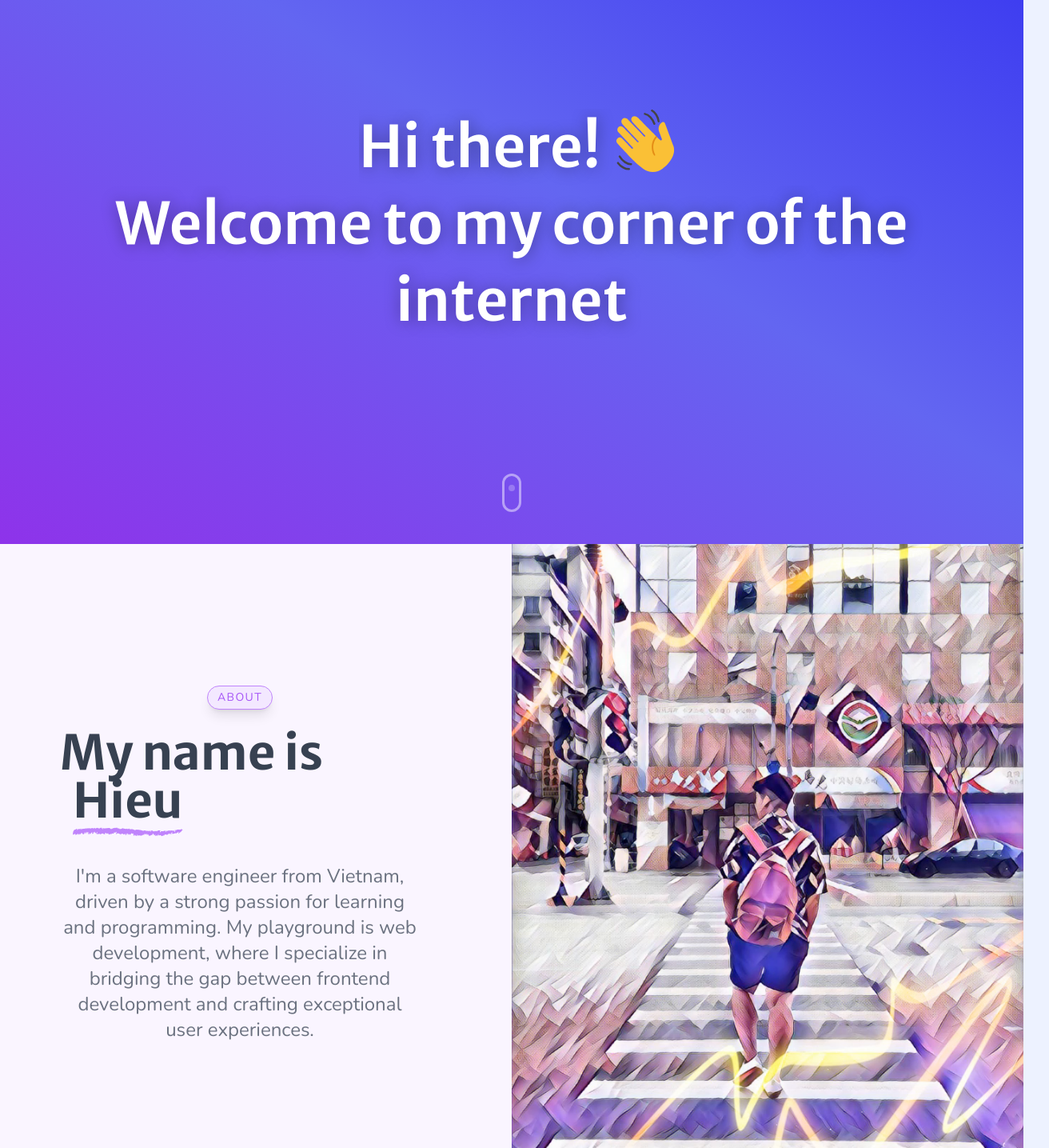
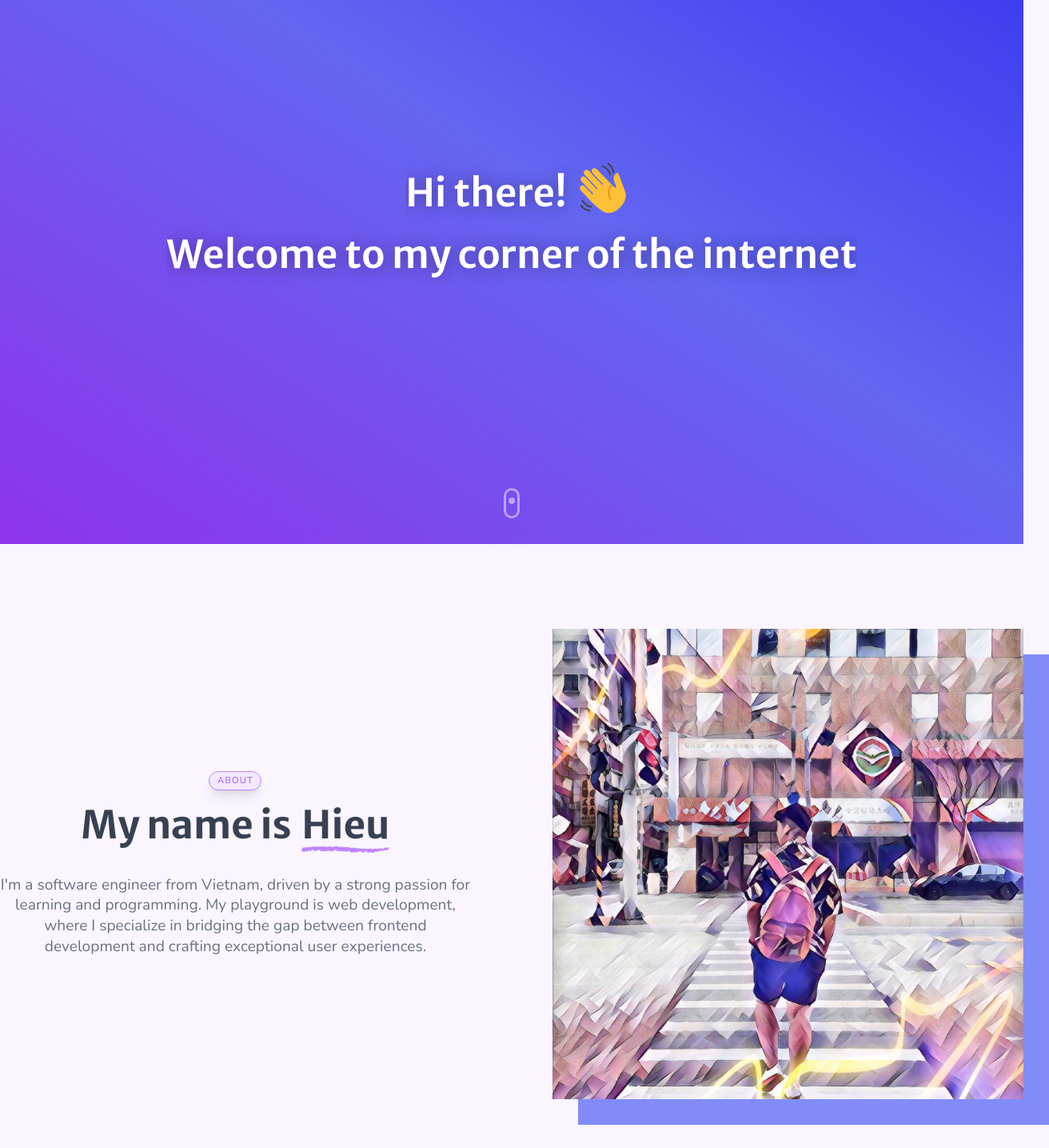
Before and after one commit to hieudo-dev/persofolio, a Next.js app: page / in a window 1280 px wide. Shown: the part 120-1555 px from the top of the page at 80% size, 1312 px wide, since content can reach past the window. Built offline with nearby package versions, Linux system fonts and the light colour scheme.

Commit message:
style: improve font responsiveness. add parallax effect to about image

```diff
--- a/components/About.jsx
+++ b/components/About.jsx
@@ -1,12 +1,38 @@
+import { useRef } from "react";
 import Image from "next/image";
 import Underline from "@/components/Underline";
+import gsap from "gsap";
+import { useGSAP } from "@gsap/react";
+import { ScrollTrigger } from "gsap/dist/ScrollTrigger";
 
 export default function About() {
+  const image = useRef();
+  const about = useRef();
+  useGSAP(() => {
+    gsap.registerPlugin(ScrollTrigger);
+    if (!image.current || !about.current) return;
+
+    const tl = gsap.timeline({
+      scrollTrigger: {
+        trigger: about.current,
+        start: "top bottom",
+        end: "bottom top",
+        scrub: true,
+      },
+    });
+    tl.to(image.current, {
+      objectPosition: `center calc(100%)`,
+      ease: "none",
+    });
+  }, []);
+
   return (
-    <section className="flex h-screen bg-purple-50">
-      <div className="flex gap-10">
-        <div className="flex flex-1 items-center justify-center">
-          <div className="flex w-3/4 flex-col items-center">
+    <section
+      ref={about}
+      className="container mx-auto flex h-screen gap-32 bg-purple-50 py-20"
+    >
+      <div className="flex w-1/2 items-center justify-center">
+        <div className="flex flex-col items-center">
           <p className="mb-6 rounded-full border border-purple-400 bg-purple-100 px-3 py-1 font-nunito text-sm font-normal tracking-widest text-purple-500 shadow-lg">
             ABOUT
           </p>
@@ -21,21 +47,26 @@ export default function About() {
             </span>
           </h2>
           <p className="text-center font-nunito text-2xl font-normal leading-8 text-gray-500">
-              I'm a software engineer from Vietnam, driven by a strong passion
-              for learning and programming. My playground is web development,
-              where I specialize in bridging the gap between frontend
-              development and crafting exceptional user experiences.
+            I'm a software engineer from Vietnam, driven by a strong passion for
+            learning and programming. My playground is web development, where I
+            specialize in bridging the gap between frontend development and
+            crafting exceptional user experiences.
           </p>
         </div>
       </div>
-        <div className="flex w-1/2 justify-end">
+      <div className="flex w-1/2 flex-col items-center justify-center">
+        <div className="relative">
+          <div className="overflow-hidden">
             <Image
+              ref={image}
               src="/me.png"
               alt="Hieu"
               width={500}
               height={500}
-            className="w-full object-cover object-[center_80%]"
+              className="relative z-10 aspect-square w-full object-cover"
             />
+          </div>
+          <div className="h-full w-full after:absolute after:left-10 after:top-10 after:block after:h-full after:w-full after:bg-indigo-400 after:content-['']"></div>
         </div>
       </div>
     </section>
--- a/components/Contact.jsx
+++ b/components/Contact.jsx
@@ -9,12 +9,12 @@ import {
 
 export default function Contact() {
   return (
-    <section className="bg-blue-50 py-32">
+    <section className="bg-purple-50 py-48">
       <div className="container mx-auto flex gap-16 rounded-[56px] bg-gray-50 p-28 shadow-md">
         <div className="relative mx-16 flex flex-1 flex-col">
           <h2 className="relative z-10 mb-8 mt-12 font-merriweather text-[82px] font-black leading-none tracking-normal text-gray-500">
             Let's <br />
-            <span className="text-purple-500">connect</span>
+            <span className="text-blue-500">connect</span>
           </h2>
           <p className="mr-16 font-nunito text-2xl font-semibold text-gray-400">
             Open to collaboration or just want to chat? Feel free to reach out
@@ -84,7 +84,7 @@ export default function Contact() {
               rows="3"
               className="mb-12 rounded-xl border-2 border-purple-200 bg-purple-50 p-2 text-xl text-gray-800"
             />
-            <button className="via rounded-3xl bg-gradient-to-l from-blue-500 to-purple-500 px-2 py-3 font-mavenpro text-xl font-semibold text-white">
+            <button className="via rounded-3xl bg-gradient-to-r from-blue-500 to-purple-500 px-2 py-3 font-mavenpro text-xl font-semibold text-white">
               Send message
             </button>
           </form>
--- a/components/Footer.jsx
+++ b/components/Footer.jsx
@@ -9,7 +9,7 @@ function convertTZ(date, tzString) {
 export default function Footer() {
   const myTime = convertTZ(new Date(), "Asia/Jakarta");
   return (
-    <footer className="rounded-tl-4xl rounded-tr-4xl bg-gray-50 pb-10 pt-12 shadow-[0_0_20px_#00000022]">
+    <footer className="rounded-tl-4xl rounded-tr-4xl bg-gray-50 pb-10 pt-12 shadow-[0_0_20px_#00000012]">
       <div className="container mx-auto">
         <div className="mb-12 flex justify-center">
           <p className="inline bg-gradient-to-r from-blue-500 via-indigo-400 to-purple-500 bg-clip-text text-center font-mavenpro text-4xl font-semibold text-gray-800 text-transparent">
--- a/components/Hero.jsx
+++ b/components/Hero.jsx
@@ -3,7 +3,7 @@ import Wave from "@/components/Wave";
 export default function Hero() {
   return (
     <section className="text-shadow relative flex h-screen min-h-screen flex-col items-center justify-center bg-gradient-to-tr from-purple-600 via-indigo-500 via-55% to-blue-600 to-95% p-24 font-merriweather">
-      <p className="text-center text-7xl font-semibold leading-[6rem] text-white">
+      <p className="text-center text-6xl font-semibold leading-[6rem] text-white">
         <span id="hi" className="ml-4 inline-flex items-center overflow-hidden">
           Hi there!
           <Wave className="mb-4 ml-4 w-20" />
@@ -11,7 +11,7 @@ export default function Hero() {
         <br />
         <span
           id="welcome"
-          className="inline-flex overflow-hidden text-center text-7xl font-semibold leading-[6rem] text-white"
+          className="inline-flex overflow-hidden text-center text-6xl font-semibold leading-[6rem] text-white"
         >
           Welcome to my corner of the internet
         </span>
--- a/styles/globals.css
+++ b/styles/globals.css
@@ -16,9 +16,14 @@
   }
 }
 
-body {
-  /* color: rgb(var(--foreground-rgb)); */
-  @apply bg-blue-50;
+@layer base {
+  body {
+    @apply bg-purple-50;
+  }
+
+  html {
+    font-size: clamp(10px, 1vw, 16px);
+  }
 }
 
 @layer utilities {
```
Lines whose indentation alone changed are shown as unchanged.
